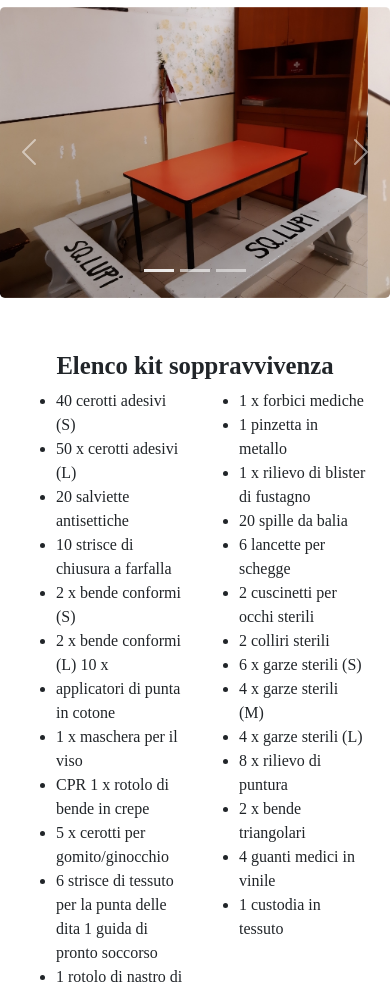
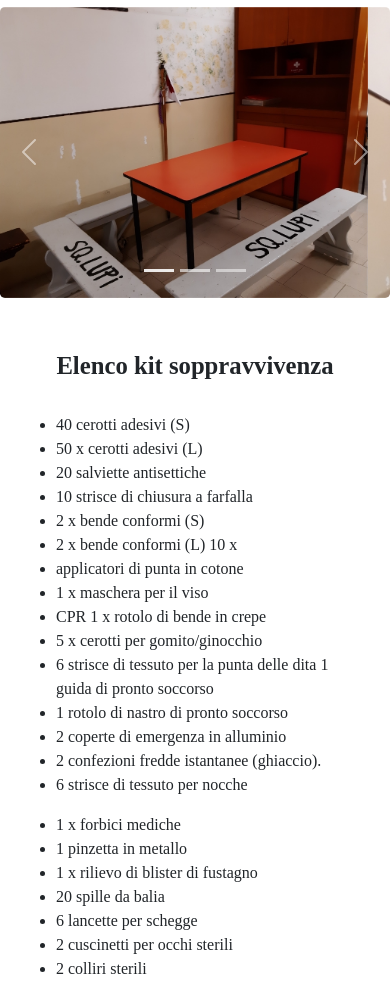
Before and after one commit to D4rk1d3/lupi, a plain HTML site: page pages/angolo.html in a window 390 px wide. Shown: the part 61-1045 px from the top of the page. Drawn offline with nearby package versions, Linux system fonts and the light colour scheme; a web font is replaced by a local one.

Commit message:
Add files via upload

```diff
--- a/pages/angolo.html
+++ b/pages/angolo.html
@@ -80,12 +80,12 @@
       <span class="visually-hidden">Next</span>
     </button>
   </div><br><br><br><br><br>
+<div class="container">
   <div class="text-center">
     <h2 class="fw-bolder">Elenco kit soppravvivenza</h3>
-  </div>
-<div class="container">
+  </div><br>
   <div class="row">
-    <div class="col">
+    <div class="col-sm">
       <ul>
         <li>40 cerotti adesivi (S)</li>
         <li>50 x cerotti adesivi (L)</li>
@@ -104,7 +104,7 @@
         <li>6 strisce di tessuto per nocche</li>
       </ul>
     </div>
-    <div class="col">
+    <div class="col-sm">
       <ul>
         <li>1 x forbici mediche</li>
         <li>1 pinzetta in metallo</li>
@@ -124,11 +124,7 @@
     </div>
   </div>
 </div>
-
-
-
-
-  <br><br><br><br><br>
+  <br>
   <div class="text-center">
     by Pietro Trevisan
   </div>
```
Also changed, not shown: pages/uscite.html (+3 -0 lines).
